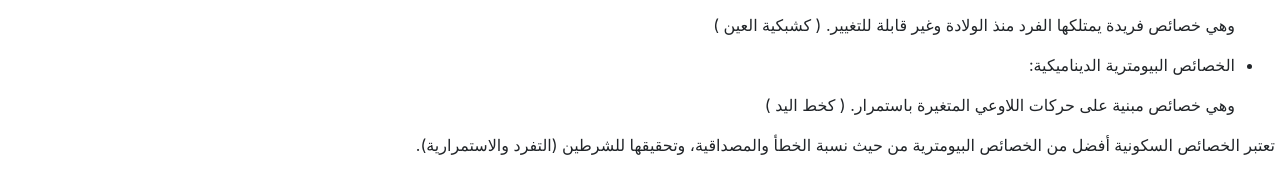
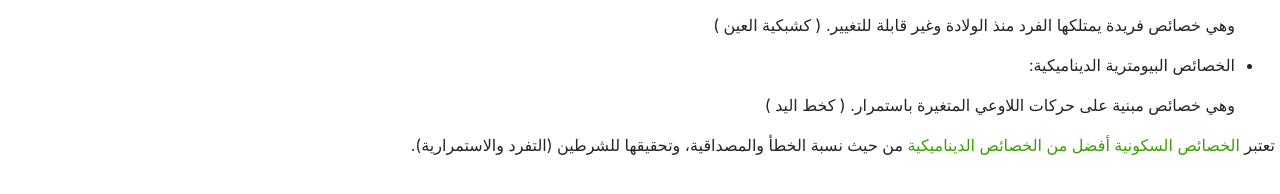
Before and after one commit to BushraH2000/BushraH.Blogger, a plain HTML site: page index2.html in a window 1280 px wide. Shown: the part 961-1155 px from the top of the page. Drawn offline with Linux system fonts and the light colour scheme; grey boxes are pictures that could not be loaded.

Commit message:
Update index2.html

```diff
--- a/index2.html
+++ b/index2.html
@@ -96,7 +96,7 @@
 		<li>	الخصائص البيومترية الديناميكية:  </li>
 			<p> وهي خصائص مبنية على حركات اللاوعي المتغيرة باستمرار.  ( كخط اليد )   </p>
 	</ul>
-<p> تعتبر الخصائص السكونية أفضل من الخصائص البيومترية من حيث نسبة الخطأ والمصداقية، وتحقيقها للشرطين (التفرد والاستمرارية).</p>
+	<p>  تعتبر  <span class= "Ctext">  الخصائص السكونية أفضل من الخصائص الديناميكية  </span> من حيث نسبة الخطأ والمصداقية، وتحقيقها للشرطين (التفرد والاستمرارية). </p>
 <br>
 <img src="https://www.securityindustry.org/wp-content/uploads/2017/04/Multiple-Biometric-Identity-Authentication-887x488.jpg" width="250" height="180" class="imgart" >
 <br> <br>
```
